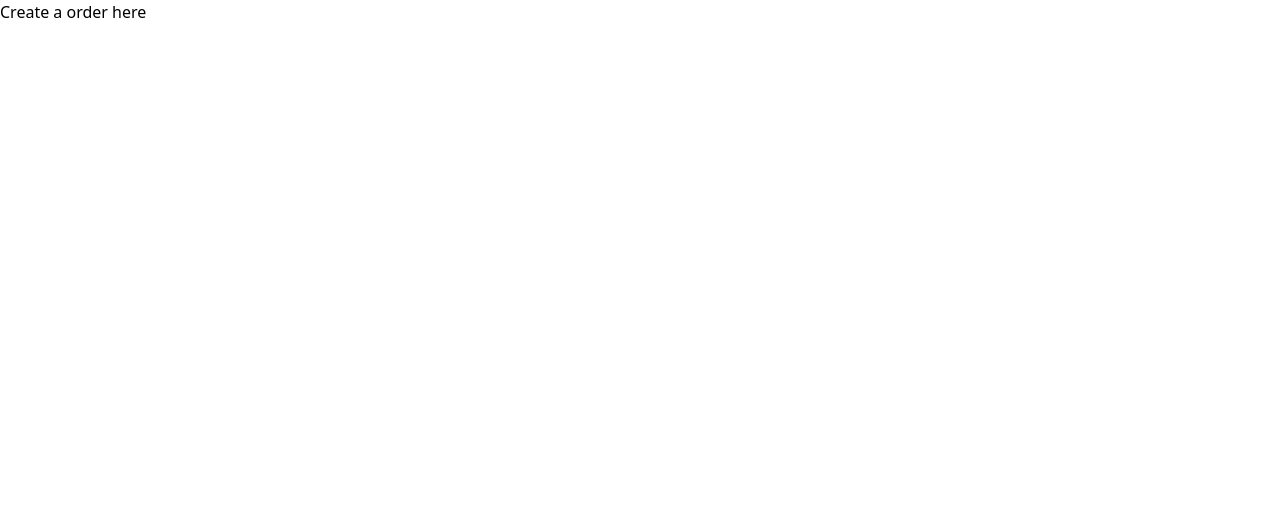
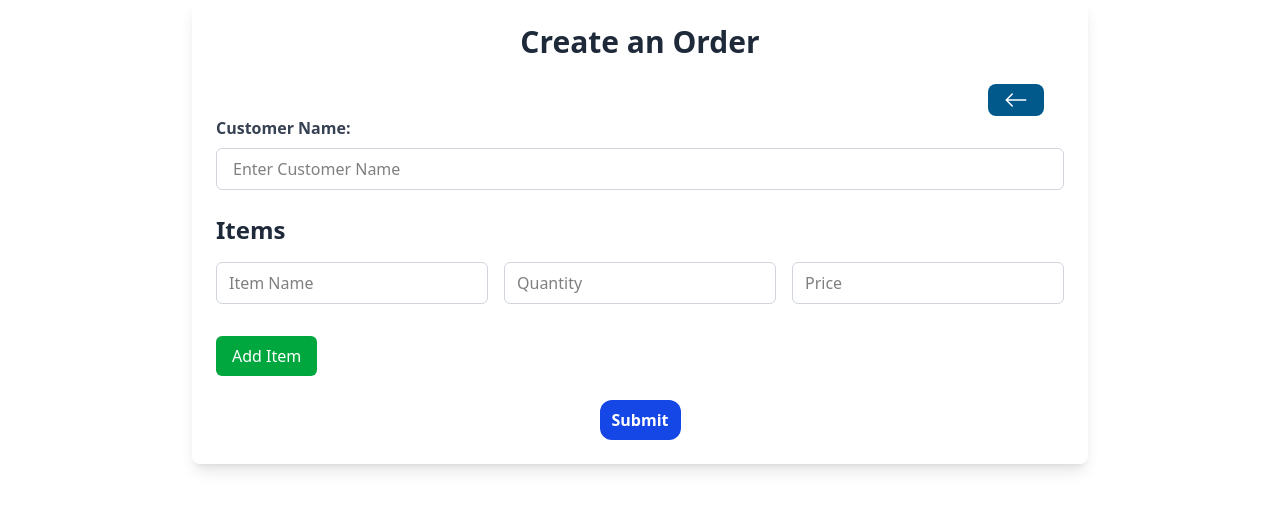
Before and after one commit to serendipityMist/Order-Management-System, a React (Vite) app in the folder frontend/: page /order/create in a window 1280 px wide. Shown: the top 510 px of the page. Built offline with nearby package versions, Linux system fonts and the light colour scheme.

Commit message:
create order implement

```diff
--- a/frontend/src/Components/DynamicForm.jsx
+++ /dev/null
@@ -1,56 +0,0 @@
-import React, { useState } from "react";
-
-const DynamicForm = () => {
-  const [inputFields, setInputFields] = useState([{ value: "" }]);
-
-  const handleValueChange = (index, e) => {
-    const values = [...inputFields];
-    values[index].value = e.target.value;
-    setInputFields(values);
-  };
-
-  const handleAddFields = () => {
-    setInputFields([...inputFields, { value: "" }]);
-  };
-
-  const handleRemoveFields = (index) => {
-    const newInputFields = [...inputFields];
-    newInputFields.splice(index, 1);
-    setInputFields(newInputFields);
-  };
-
-  return (
-    <>
-      <div>
-        <h1>Items</h1>
-        {inputFields.map((inputField, index) => {
-          return (
-            <div key={index}>
-              <input
-                type="text"
-                className="border border-red-400 text-black"
-                placeholder="Enter your item"
-                value={inputField.value}
-                onChange={(e) => handleValueChange(index, e)}
-              />
-              <button
-                onClick={handleRemoveFields}
-                className="bg-red-600 rounded-lg  p-1 font-bold text-white mt-2 ml-2"
-              >
-                <span>Delete</span>
-              </button>
-            </div>
-          );
-        })}
-        <button
-          className="bg-green-600 rounded-lg  p-1 font-bold text-white mt-2 ml-2"
-          onClick={handleAddFields}
-        >
-          Add Field
-        </button>
-      </div>
-    </>
-  );
-};
-
-export default DynamicForm;
--- a/frontend/src/Pages/CreateOrder.jsx
+++ b/frontend/src/Pages/CreateOrder.jsx
@@ -1,9 +1,136 @@
-import React from "react";
+import axios from "axios";
+import React, { useState } from "react";
+import { useNavigate } from "react-router-dom";
+import BackButton from "../Components/BackButton";
+const CreateOrder = () => {
+  const [customerName, setCustomerName] = useState("");
+  const [items, setItems] = useState([
+    { itemName: "", quantity: "", price: "" },
+  ]);
+  const navigate = useNavigate();
 
-const CreateOrder = () => {
+  const handleItemChange = (index, e) => {
+    const { name, value } = e.target;
+    const values = [...items];
+    values[index][name] = value;
+    setItems(values);
+  };
+
+  const handleAddFields = () => {
+    setItems([...items, { itemName: "", quantity: "", price: "" }]);
+  };
+
+  const handleRemoveFields = (index) => {
+    const newItems = [...items];
+    newItems.splice(index, 1);
+    setItems(newItems);
+  };
+
+  const handleSubmit = (e) => {
+    e.preventDefault();
+    try {
+      const order = {
+        customerName,
+        items,
+      };
+      axios.post("http://localhost:4500/order/postOrder", order).then(() => {
+        console.log("Order Added Successfully");
+        navigate("/");
+      });
+    } catch (error) {
+      console.log("You are getting this error", error);
+    }
+  };
+
   return (
-    <div>
-      <h1>Create a order here</h1>
+    <div className="p-6 max-w-4xl mx-auto bg-white rounded-lg shadow-lg">
+      <h1 className="text-3xl font-bold mb-6 text-center text-gray-800">
+        Create an Order
+      </h1>
+      <div className="flex justify-end mr-5">
+        <BackButton />
+      </div>
+      <form>
+        <div className="mb-6">
+          <label className="block text-gray-700 font-semibold mb-2">
+            Customer Name:
+          </label>
+          <input
+            type="text"
+            name="customerName"
+            className="w-full border border-gray-300 px-4 py-2 rounded-md text-black focus:outline-none focus:ring-2 focus:ring-blue-500"
+            placeholder="Enter Customer Name"
+            value={customerName}
+            onChange={(e) => setCustomerName(e.target.value)}
+          />
+        </div>
+
+        <h2 className="text-2xl font-semibold mt-6 mb-4 text-gray-800">
+          Items
+        </h2>
+        {items.map((item, index) => (
+          <div
+            key={index}
+            className="mb-4 grid grid-cols-1 md:grid-cols-3 gap-4"
+          >
+            <input
+              type="text"
+              name="itemName"
+              className="border border-gray-300 px-3 py-2 rounded-md text-black"
+              placeholder="Item Name"
+              value={item.itemName}
+              onChange={(e) => handleItemChange(index, e)}
+            />
+            <input
+              type="number"
+              name="quantity"
+              min="1"
+              className="border border-gray-300 px-3 py-2 rounded-md text-black"
+              placeholder="Quantity"
+              value={item.quantity}
+              onChange={(e) => handleItemChange(index, e)}
+            />
+            <input
+              type="number"
+              name="price"
+              className="border border-gray-300 px-3 py-2 rounded-md text-black"
+              placeholder="Price"
+              value={item.price}
+              onChange={(e) => handleItemChange(index, e)}
+            />
+
+            <div className="col-span-1 md:col-span-3 flex justify-end">
+              {items.length > 1 && (
+                <button
+                  type="button"
+                  onClick={() => handleRemoveFields(index)}
+                  className="bg-red-600 text-white px-4 py-2 rounded-md hover:bg-red-700"
+                >
+                  Delete
+                </button>
+              )}
+            </div>
+          </div>
+        ))}
+
+        <div className="mb-6">
+          <button
+            type="button"
+            onClick={handleAddFields}
+            className="bg-green-600 text-white px-4 py-2 rounded-md hover:bg-green-700"
+          >
+            Add Item
+          </button>
+        </div>
+      </form>
+      <div className="flex justify-center">
+        <button
+          onClick={handleSubmit}
+          className="bg-blue-700 px-3 py-2 rounded-xl font-bold text-white cursor-pointer"
+        >
+          Submit
+        </button>
+      </div>
     </div>
   );
 };
--- a/frontend/src/Pages/Home.jsx
+++ b/frontend/src/Pages/Home.jsx
@@ -5,7 +5,6 @@ import axios from "axios";
 const Home = () => {
   const [orders, setOrders] = useState([]);
   const [loading, setLoading] = useState(false);
-  const [delLoading, setDelLoading] = useState(false);
 
   useEffect(() => {
     setLoading(true);
@@ -35,6 +34,14 @@ const Home = () => {
       <h1 className="font-bold text-2xl text-black mb-4">
         Order Management System
       </h1>
+      <div className="flex justify-end mb-4 mr-5">
+        <Link
+          to={"/order/create"}
+          className="bg-green-600 text-white px-4 py-2 rounded-md hover:bg-green-700 transition duration-300 font-semibold shadow-md"
+        >
+          Create Order
+        </Link>
+      </div>
 
       <div>
         {loading && (
@@ -87,6 +94,12 @@ const Home = () => {
 
                     <td className="px-4 py-2 font-semibold">
                       <Link
+                        to={`/order/details/${order._id}`}
+                        className="px-4 py-2 bg-green-700 rounded-xl font-bold mx-1 text-white"
+                      >
+                        Details
+                      </Link>
+                      <Link
                         to={`/order/edit/${order._id}`}
                         className="px-4 py-2 bg-blue-700 rounded-xl font-bold mx-1 text-white"
                       >
--- a/frontend/src/Pages/ReadOrder.jsx
+++ b/frontend/src/Pages/ReadOrder.jsx
@@ -1,7 +1,84 @@
-import React from "react";
+import React, { useEffect, useState } from "react";
+import { useNavigate, useParams } from "react-router-dom";
+import axios from "axios";
+import BackButton from "../Components/BackButton";
 
 const ReadOrder = () => {
-  return <div></div>;
+  const [loading, setLoading] = useState(false);
+  const [orderDetail, setOrderDetail] = useState();
+  const navigate = useNavigate();
+  const { id } = useParams();
+
+  useEffect(() => {
+    axios
+      .get(`http://localhost:4500/order/${id}`)
+      .then((result) => {
+        console.log(result.data.order);
+        setOrderDetail(result.data.order);
+      })
+      .catch((err) => {
+        console.log("You are getting this error", err);
+      });
+  }, []);
+
+  return (
+    <div className="p-6 bg-gray-50 min-h-screen">
+      {orderDetail ? (
+        <div className="max-w-3xl mx-auto bg-white p-6 rounded-lg shadow-md">
+          <h1 className="text-2xl font-bold text-gray-800 mb-4">
+            Customer Name:{" "}
+            <span className="font-medium text-gray-700">
+              {orderDetail.customerName}
+            </span>
+          </h1>
+
+          <h2 className="text-xl font-semibold text-gray-800 mb-2">Items:</h2>
+
+          <table className="min-w-full border border-gray-300 text-sm mb-4">
+            <thead className="bg-gray-100 text-gray-700">
+              <tr>
+                <th className="px-4 py-2 border">Item Name</th>
+                <th className="px-4 py-2 border">Quantity</th>
+                <th className="px-4 py-2 border">Price</th>
+              </tr>
+            </thead>
+            <tbody>
+              {orderDetail.items.map((element) => (
+                <tr
+                  key={element._id}
+                  className="border-t bg-white text-gray-800"
+                >
+                  <td className="px-4 py-2 border">{element.itemName}</td>
+                  <td className="px-4 py-2 border">{element.quantity}</td>
+                  <td className="px-4 py-2 border">Rs. {element.price}</td>
+                </tr>
+              ))}
+            </tbody>
+          </table>
+
+          <h1 className="text-lg font-semibold text-gray-800 mb-1">
+            Total Cost:{" "}
+            <span className="text-green-700">Rs. {orderDetail.totalCost}</span>
+          </h1>
+
+          <h1 className="text-md text-gray-600">
+            Order Date:{" "}
+            <span className="text-gray-700">
+              {new Date(orderDetail.createdAt).toLocaleDateString()}
+            </span>
+          </h1>
+        </div>
+      ) : (
+        <h1 className="text-center text-gray-500 text-lg">
+          Details not available
+        </h1>
+      )}
+
+      <div className="flex justify-center mt-6 ">
+        <BackButton />
+      </div>
+    </div>
+  );
 };
 
 export default ReadOrder;
```
